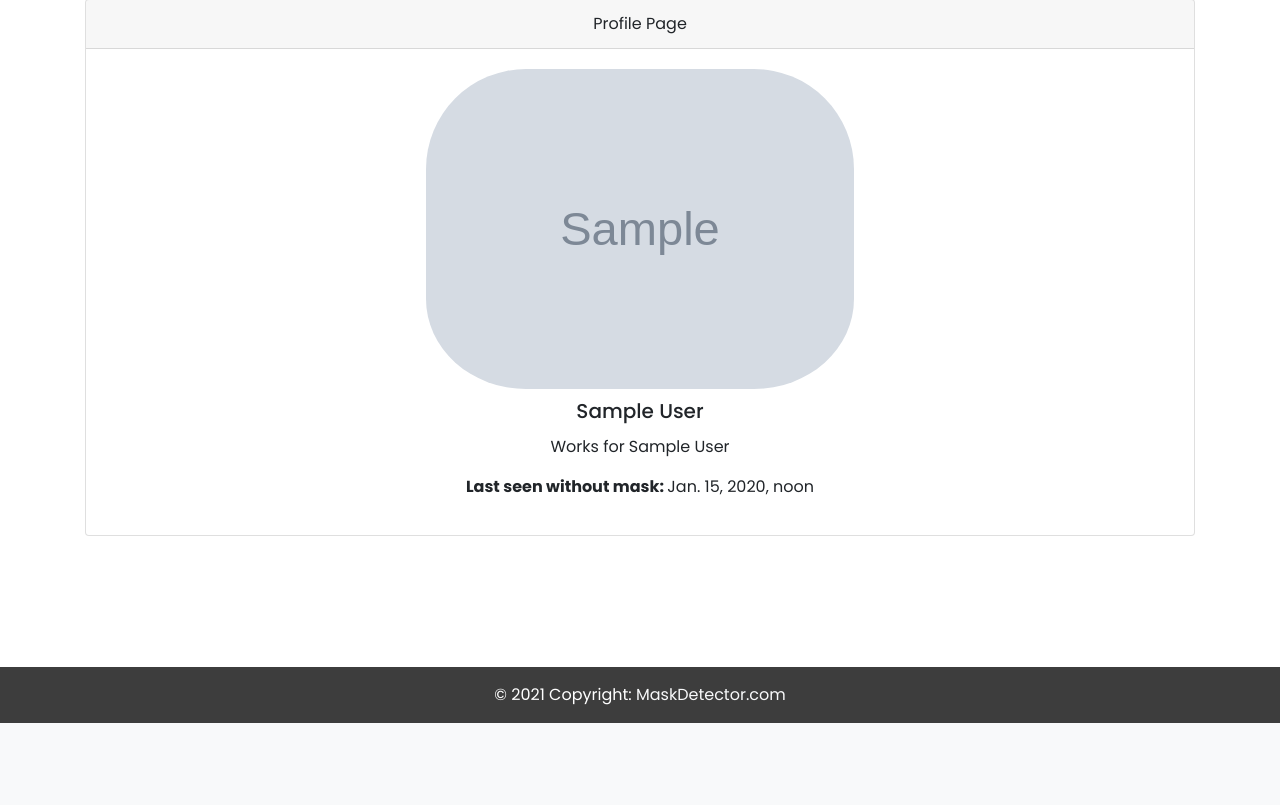
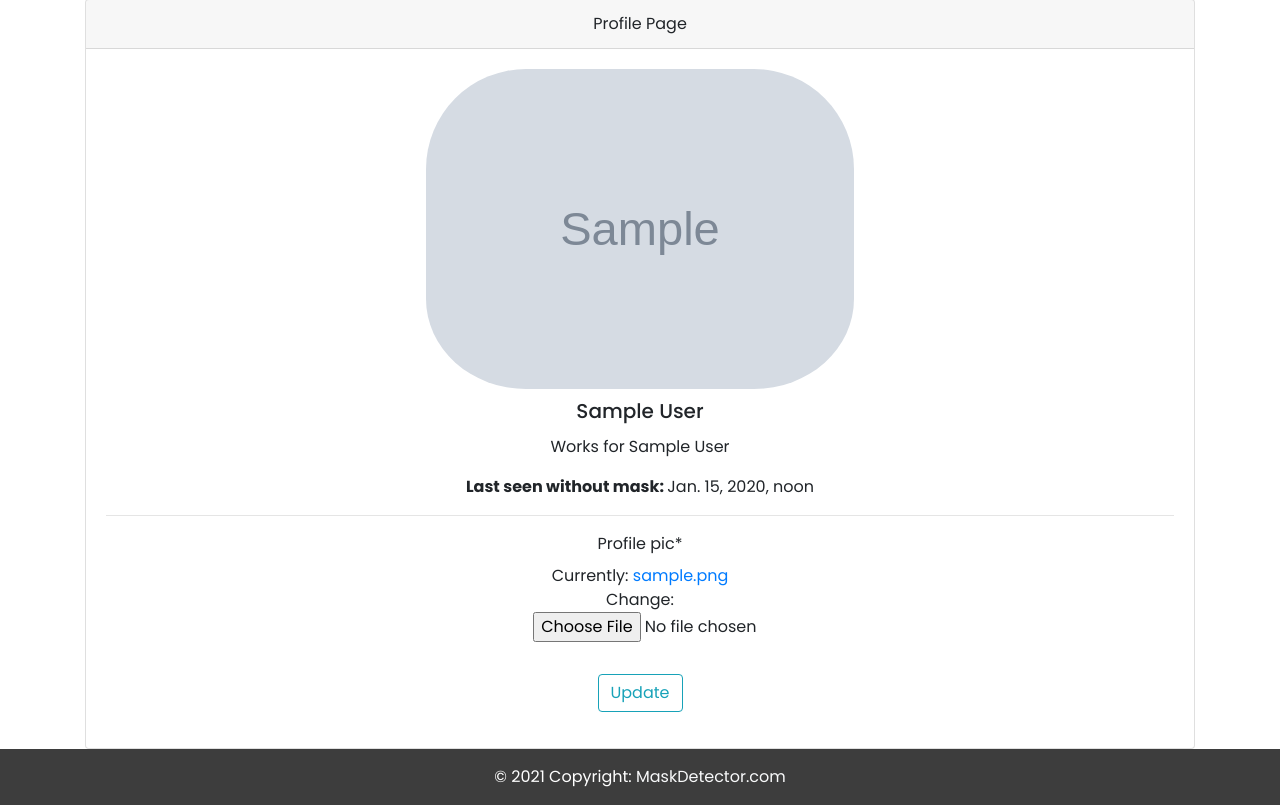
Before and after one commit to Maddie02/mask-detector, a Django app: page /profile/ in a window 1280 px wide. Shown: the part 77-882 px from the top of the page. Before the commit the page ends 800 px from the top, so only its background shows below. Run offline with Django 3.2, Linux system fonts and the light colour scheme; a user stored in the database is signed in; tables that the repository leaves empty hold one stand-in row (values such as "Sample post"); grey boxes marked "Sample" are stand-in pictures; some libraries are stand-ins or nearby versions.

Commit message:
[Update] Added functionality for uploading profile pics from the UI

```diff
--- a/mask_detect/accounts/forms.py
+++ b/mask_detect/accounts/forms.py
@@ -1,6 +1,7 @@
 from django import forms
 from django.contrib.auth.forms import UserCreationForm
 from .models import Employee
+
 
 class SignUpEmployeeForm(UserCreationForm):
 
@@ -11,3 +12,11 @@ class SignUpEmployeeForm(UserCreationForm):
     class Meta:
         model = Employee
         fields = ('email', 'first_name', 'last_name', 'password1', 'password2',)
+
+
+class UpdateEmployeeProfilePicture(forms.ModelForm):
+    profile_pic = forms.ImageField()
+
+    class Meta:
+        model = Employee
+        fields=['profile_pic']
--- a/mask_detect/accounts/static/accounts/styles.css
+++ b/mask_detect/accounts/static/accounts/styles.css
@@ -230,6 +230,14 @@ footer {
     color: #fff;
     background-color: rgba(0, 0, 0, 0.7);
 }
+/*
+.profile-pic-field label.requiredField {
+    padding-left: 50%;
+} */
+
+input[type='file'] {
+    padding-left: 40%;
+}
 
 @media(max-width: 990px)
 {
--- a/mask_detect/accounts/templates/accounts/profile.html
+++ b/mask_detect/accounts/templates/accounts/profile.html
@@ -24,6 +24,15 @@
                     <p><strong>Last seen without mask: </strong>{{ last_seen_without_mask }}</p>
                 {% endtimezone %}
             {% endif %}
+            <hr>
+            <form method="POST" enctype="multipart/form-data">
+                {% csrf_token %}
+                <fieldset class="form-group profile-pic-field">
+                    {{ p_form|crispy }}
+                </fieldset>
+                <div class="form-group">
+                    <button class="btn btn-outline-info" type="submit">Update</button>
+            </form>
         </div>
     </div>
 </div>
--- a/mask_detect/accounts/views.py
+++ b/mask_detect/accounts/views.py
@@ -2,7 +2,7 @@ from django.shortcuts import render, redirect
 from django.contrib import messages
 from django.contrib.auth.decorators import login_required
 from django.http import HttpResponse
-from .forms import SignUpEmployeeForm
+from .forms import SignUpEmployeeForm, UpdateEmployeeProfilePicture
 from .models import Employee
 from stats.models import Statistic
 import datetime
@@ -28,13 +28,25 @@ def register(request):
 @login_required
 def profile(request):
 
+    if request.method == 'POST':
+        profile_form = UpdateEmployeeProfilePicture(request.POST, request.FILES, instance=request.user)
+
+        if profile_form.is_valid():
+            profile_form.save()
+            messages.success(request, f'You have updated your profile picture!')
+            return redirect('profile')
+    else:
+        profile_form = UpdateEmployeeProfilePicture(instance=request.user)
+
+
     user_stats = Statistic.objects.filter(employee=request.user).first()
 
     if user_stats == None:
         context = {}
     else:
         context = {
-            'last_seen_without_mask': user_stats.last_seen_date
+            'last_seen_without_mask': user_stats.last_seen_date,
+            'p_form': profile_form
         }
 
     return render(request, 'accounts/profile.html', context)
```
Also changed, not shown: mask_detect/accounts/models.py (line endings or trailing spaces), 1 other file.
